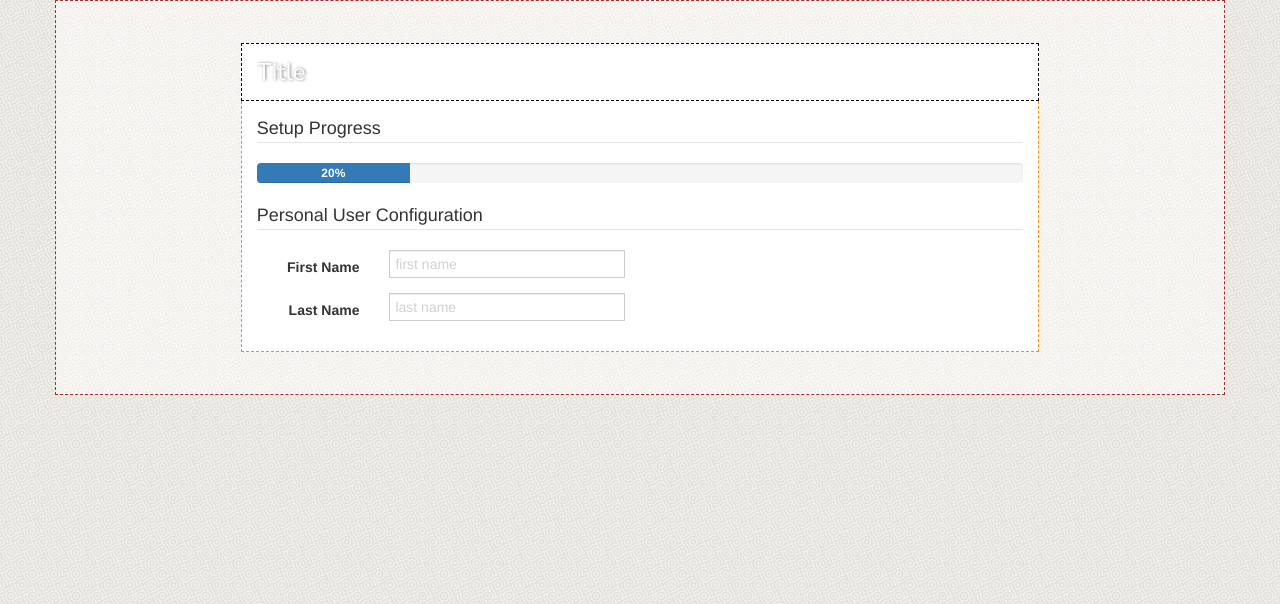
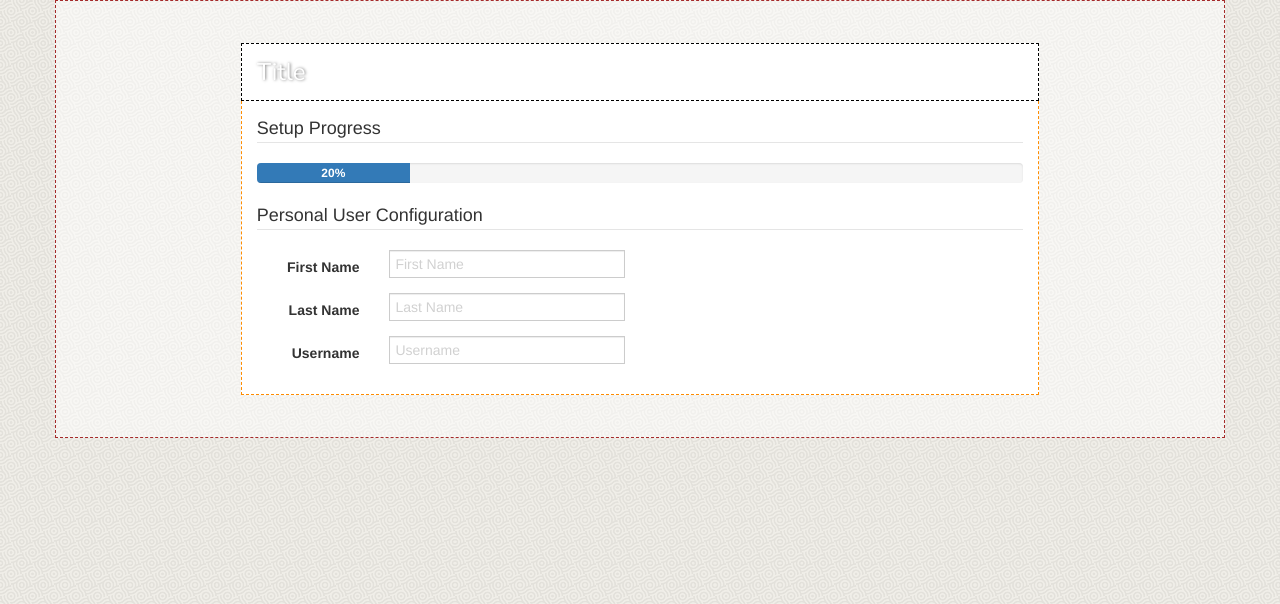
Before and after one commit to jeffryang24/yankey, a CodeIgniter app: page /index.php/installer/index in a window 1280 px wide. Shown: the top 604 px of the page. Run offline with CodeIgniter, Linux system fonts and the light colour scheme; some libraries are stand-ins or nearby versions.

Commit message:
menambah field username _initVersion 0.0.1 _initDate 03-30-2015

```diff
--- a/yw_apl/views/view_installer.php
+++ b/yw_apl/views/view_installer.php
@@ -30,13 +30,19 @@
                         <div class="form-group">
                             <label for="txtFirstName" class="col-sm-2 control-label">First Name</label>
                             <div class="col-sm-4">
-                                <input type="text" id="txtFirstName" name="txtFirstName" class="form-control txtField" placeholder="first name">
+                                <input type="text" id="txtFirstName" name="txtFirstName" class="form-control txtField" placeholder="First Name">
                             </div>
                         </div>
                         <div class="form-group">
                             <label for="txtLastName" class="col-sm-2 control-label">Last Name</label>
                             <div class="col-sm-4">
-                                <input type="text" id="txtLastName" name="txtLastName" class="form-control txtField" placeholder="last name">
+                                <input type="text" id="txtLastName" name="txtLastName" class="form-control txtField" placeholder="Last Name">
+                            </div>
+                        </div>
+                        <div class="form-group">
+                            <label for="txtUsername" class="col-sm-2 control-label">Username</label>
+                            <div class="col-sm-4">
+                                <input type="text" id="txtUsername" name="txtUsername" class="form-control txtField" placeholder="Username">
                             </div>
                         </div>
                     </form>
```
